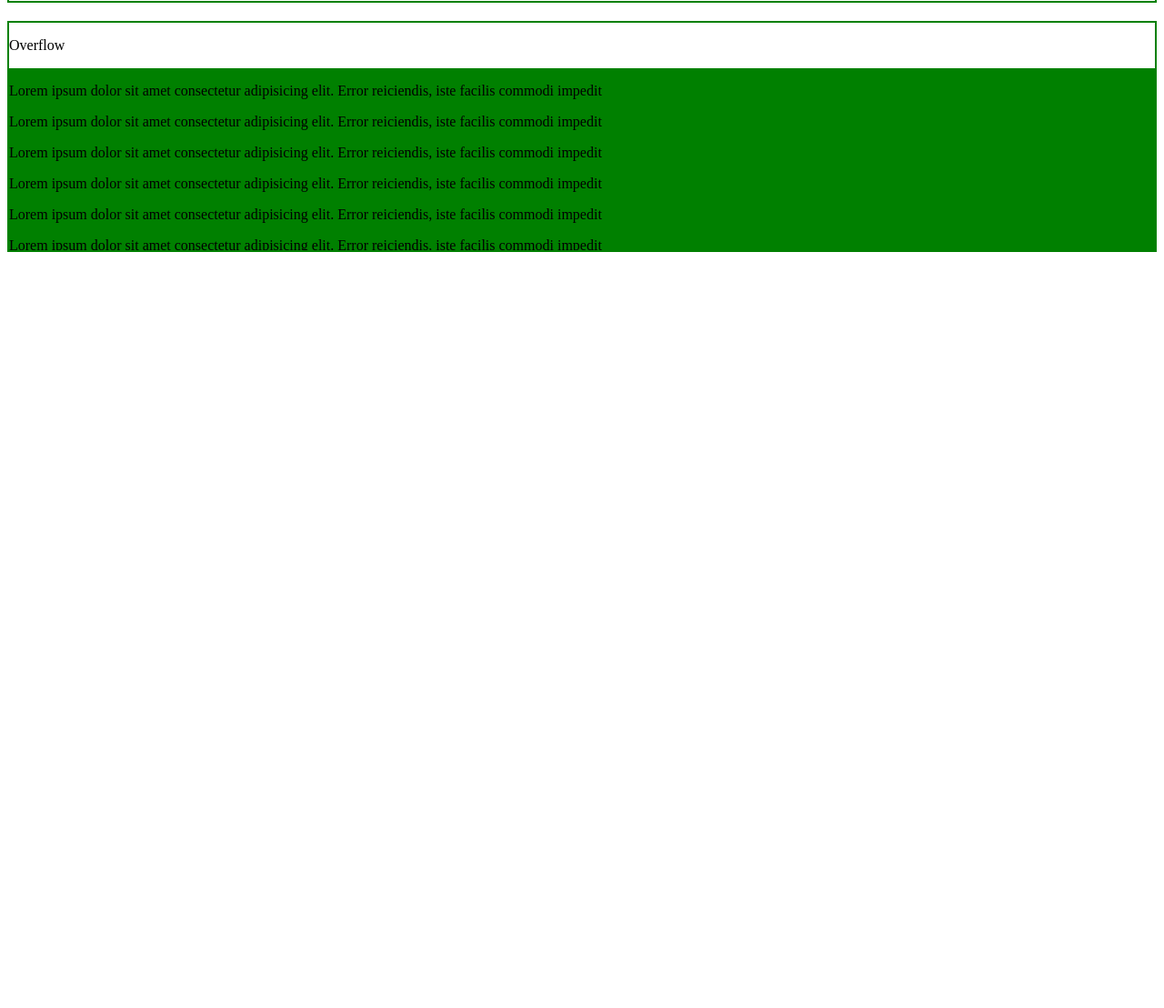
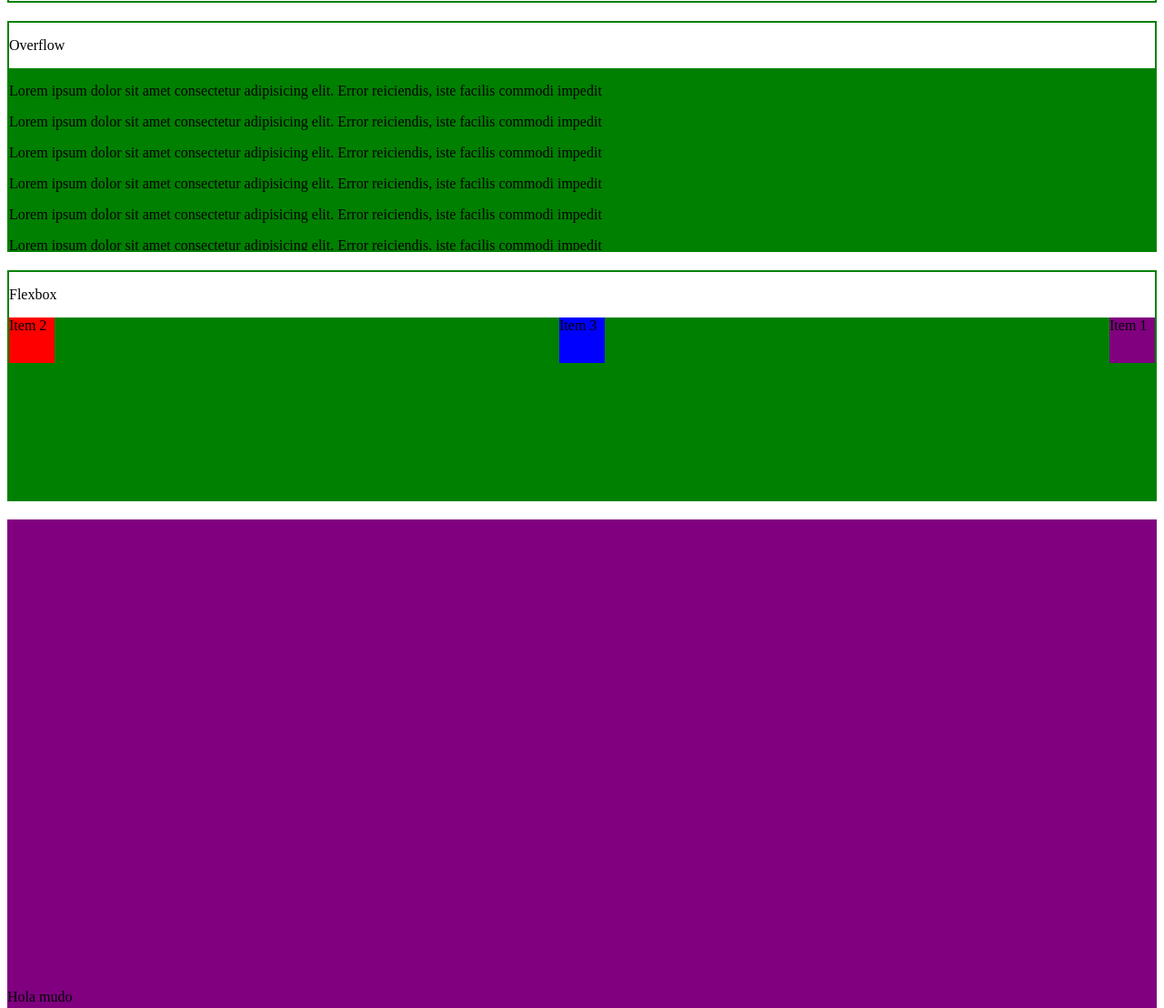
Before and after one commit to eliudjgomezg/propiedades-css, a plain HTML site: page index.html in a window 1280 px wide. Shown: the part 3867-4975 px from the top of the page at 91% size. Before the commit the page ends 4164 px from the top, so only its background shows below. Drawn offline with Linux system fonts and the light colour scheme.

Commit message:
Agregado flexbox

```diff
--- a/index.html
+++ b/index.html
@@ -197,6 +197,20 @@
                                                         culpa blanditiis.</p>
         </div>
     </section>
+
+    <section>
+        <p>Flexbox</p>
+        <div class='d-flex bg-green height-200'>
+            <div class='bg-purple dimensiones order-3'>Item 1</div>
+            <div class='bg-red dimensiones'>Item 2</div>
+            <div class='bg-blue dimensiones'>Item 3</div>
+        </div>
+    </section>
+
+
+    <div class='overflow-hiden bg-purple height-200 div'>
+        <p class='mt-50'>Hola mudo</p>
+    </div>
 </body>
 
 </html>
--- a/styles/styles.css
+++ b/styles/styles.css
@@ -121,7 +121,21 @@ section {
 /* Overflow */
 
 .overflow-hiden {
-    overflow: auto;
+    overflow: hidden;
+}
+
+/* Flex-box Flex container*/
+.d-flex {
+    display: flex;
+    flex-direction: row ; /*Valores row, row-reverse, column, column-reverse*/
+    flex-wrap: wrap; /*Valores wrap*/
+    justify-content: space-between; /*Trabaja en el eje X Valores flex-start, center, flex-end, space-between, space-around, space-evenly */
+    /*align-items: center; Trabaja en el eje y Valores flex-start, center, flex-end */
+}
+
+/* Flex-box Flex item*/
+.order-3{
+    order: 3; /*Le va un orden a los elementos del flex container*/
 }
 
 /*Estilos varios*/
@@ -152,9 +166,22 @@ section {
 .bg-black {
     background-color: black;
 }
+.bg-blue {
+    background-color: blue;
+}
 .bg-purple {
     background-color: purple;
 }
 .transparente {
     opacity: 0.5   ;
 }
+
+.div {
+    padding-top: 500px;
+    transition: padding-top 2s;
+}
+
+.div:hover {
+    padding-top: 0px;
+    transition: padding-top 2s;
+}
```
Also changed, not shown: 1 other file.
